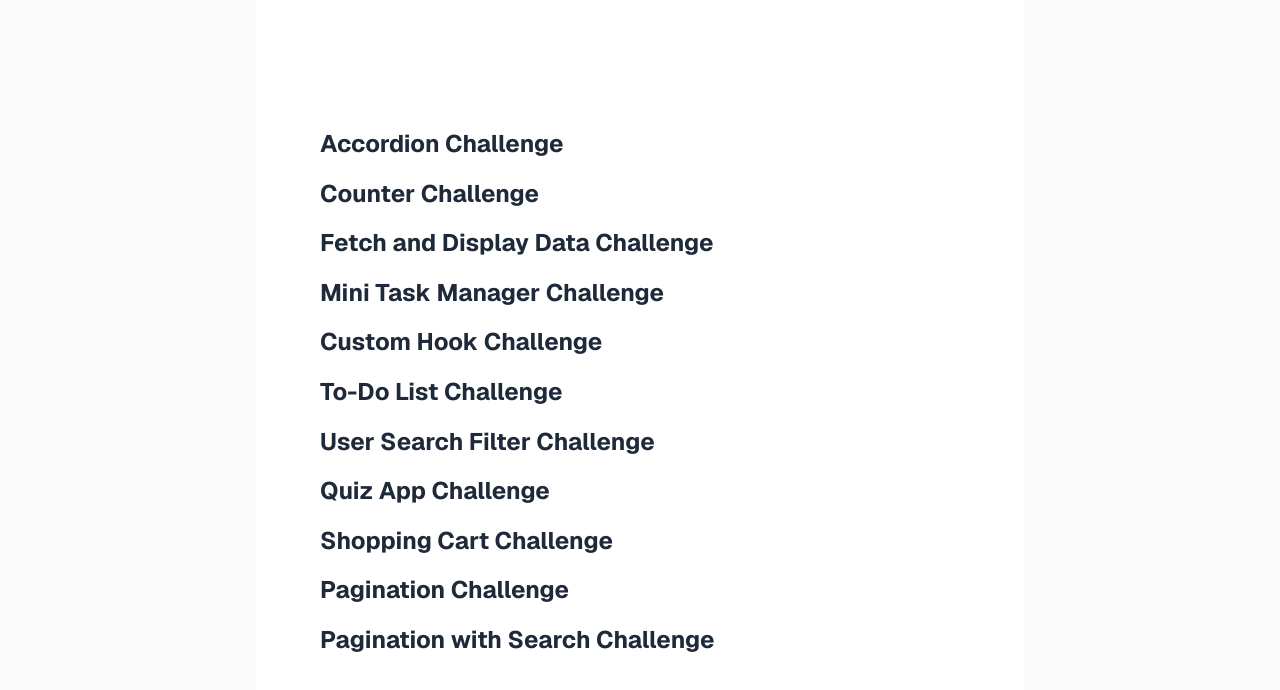
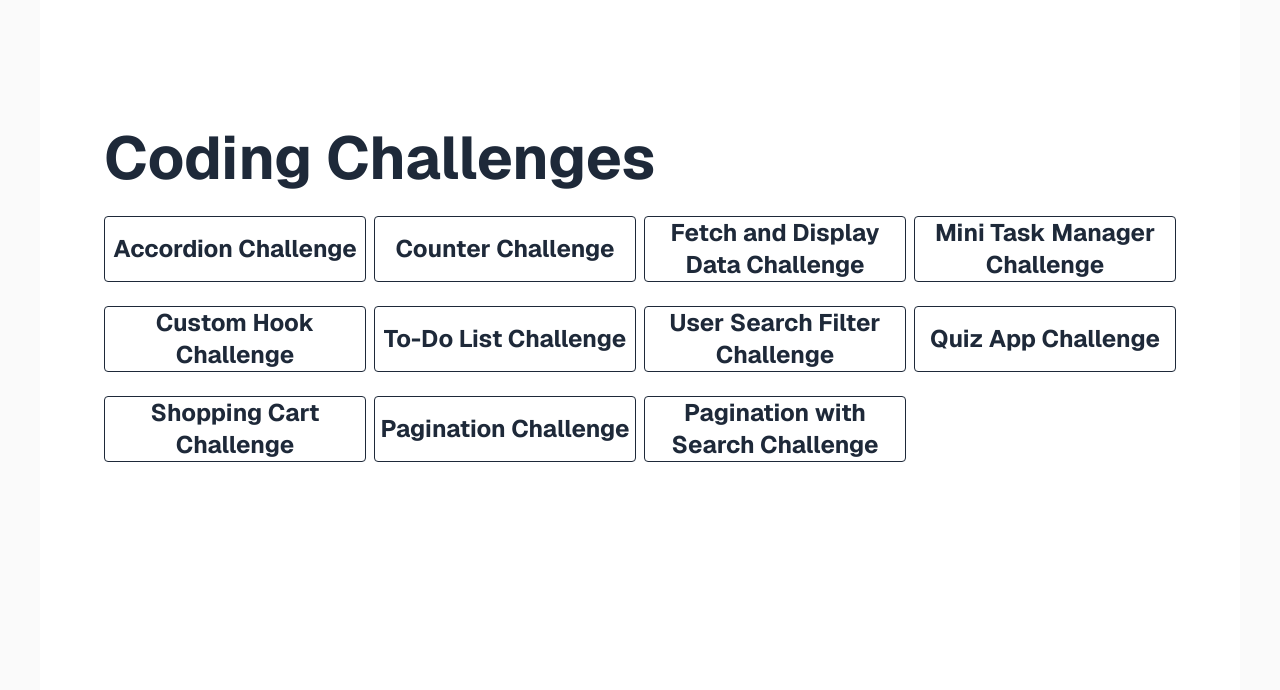
Before and after one commit to atanas-zlatev-98/coding-challenges, a Next.js app: page / in a window 1280 px wide. Shown: the top 690 px of the page. Built offline with nearby package versions, Linux system fonts and the light colour scheme.

Commit message:
main page

```diff
--- a/app/page.tsx
+++ b/app/page.tsx
@@ -4,14 +4,15 @@ import { pageLinks } from "./page-links/page-links";
 export default function Home() {
   return (
     <div className="flex flex-col flex-1 items-center justify-center bg-zinc-50 font-sans dark:bg-black">
-      <main className="flex flex-1 w-full max-w-3xl flex-col items-center justify-between py-32 px-16 bg-white dark:bg-black sm:items-start">
-
-       {pageLinks.map((link) => (
-        <Link key={link.href} href={link.href} className="text-2xl font-bold text-gray-800 dark:text-gray-200 mb-4">
-          {link.label}
-        </Link>
-       ))}
-
+      <main className="flex flex-1 w-full max-w-[1200px] flex-col items-center py-32 px-16 bg-white dark:bg-black sm:items-start">
+        <h1 className="text-6xl font-bold text-gray-800 dark:text-gray-200 mb-7">Coding Challenges</h1>
+       <div className="grid grid-cols-1 sm:grid-cols-2 md:grid-cols-3 lg:grid-cols-4 gap-2">
+        {pageLinks.map((link) => (
+          <Link key={link.href} href={link.href} className="flex rounded border text-center items-center justify-center  text-2xl font-bold text-gray-800 dark:text-gray-200 mb-4 hover:bg-white hover:text-black">
+            {link.label}
+          </Link>
+        ))}
+       </div>
       </main>
     </div>
   );
```
